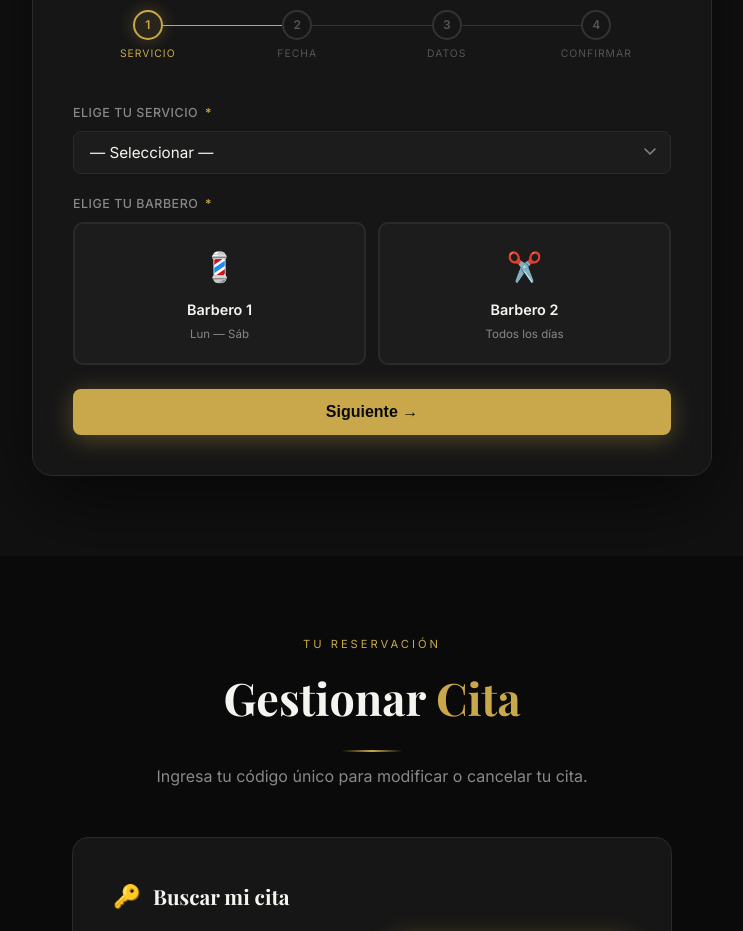
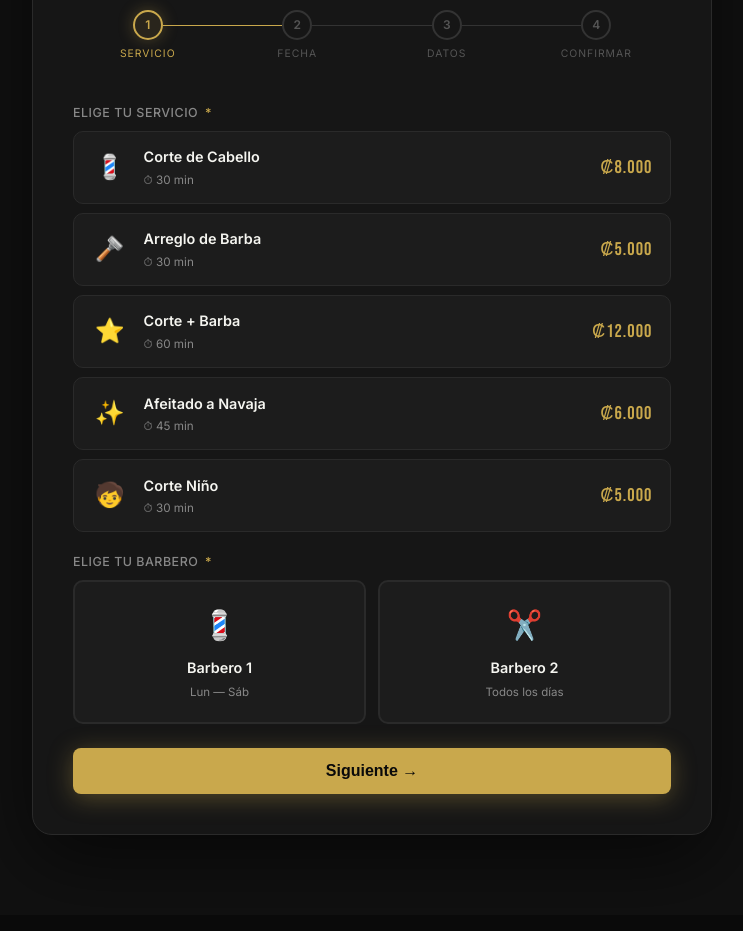
Before and after one commit to barbermanhaus-prog/manhaus, a website: page public/index.html in a window 1280 px wide. Shown: the part 2560-3491 px from the top of the page, without its empty margins (268-1011 px from the left). Drawn offline with nearby package versions, Linux system fonts and the light colour scheme.

Commit message:
feat: selector de servicios con cards, 18:30 disponible, bloqueo por duración

```diff
--- a/public/css/style.css
+++ b/public/css/style.css
@@ -884,6 +884,93 @@ footer {
 /* ─────────────────────────────────────────────
    RESPONSIVE
 ───────────────────────────────────────────── */
+/* ── Service Picker Cards ───────────────────── */
+.svc-pick-grid {
+  display: flex;
+  flex-direction: column;
+  gap: .55rem;
+}
+
+.svc-pick {
+  display: flex;
+  align-items: center;
+  gap: 1rem;
+  background: var(--card2);
+  border: 1.5px solid var(--border);
+  border-radius: 10px;
+  padding: .85rem 1.1rem;
+  cursor: pointer;
+  transition: all .2s;
+  position: relative;
+  overflow: hidden;
+}
+
+.svc-pick::before {
+  content: '';
+  position: absolute;
+  inset: 0;
+  background: linear-gradient(90deg, rgba(201,168,76,.06), transparent);
+  opacity: 0;
+  transition: opacity .2s;
+}
+
+.svc-pick:hover {
+  border-color: rgba(201,168,76,.45);
+  transform: translateX(3px);
+}
+
+.svc-pick:hover::before { opacity: 1; }
+
+.svc-pick.selected {
+  border-color: var(--gold);
+  background: rgba(201,168,76,.08);
+}
+
+.svc-pick.selected::before { opacity: 1; }
+
+.svc-pick.selected::after {
+  content: '✓';
+  position: absolute;
+  top: 8px; right: 10px;
+  width: 20px; height: 20px;
+  background: var(--gold);
+  color: var(--black);
+  border-radius: 50%;
+  font-size: .65rem;
+  font-weight: 700;
+  display: flex;
+  align-items: center;
+  justify-content: center;
+}
+
+.svc-pick-ico {
+  font-size: 1.5rem;
+  flex-shrink: 0;
+  width: 36px;
+  text-align: center;
+}
+
+.svc-pick-info { flex: 1; min-width: 0; }
+
+.svc-pick-name {
+  font-weight: 600;
+  font-size: .9rem;
+  margin-bottom: .15rem;
+}
+
+.svc-pick-meta {
+  font-size: .73rem;
+  color: var(--text-muted);
+}
+
+.svc-pick-price {
+  font-family: 'Bebas Neue', sans-serif;
+  font-size: 1.15rem;
+  color: var(--gold);
+  letter-spacing: 1px;
+  flex-shrink: 0;
+}
+
 @media (max-width: 640px) {
   .form-row { grid-template-columns: 1fr; }
   .slots-grid { grid-template-columns: repeat(3, 1fr); }
--- a/public/index.html
+++ b/public/index.html
@@ -169,14 +169,48 @@
         <div class="form-panel active" id="panel-1">
           <div class="form-group">
             <label class="form-label">Elige tu Servicio <span class="req">*</span></label>
-            <select class="form-control" id="sel-service">
-              <option value="">— Seleccionar —</option>
-              <option value="corte">Corte de Cabello — ₡8.000 (30 min)</option>
-              <option value="barba">Arreglo de Barba — ₡5.000 (30 min)</option>
-              <option value="combo">Corte + Barba — ₡12.000 (60 min)</option>
-              <option value="navaja">Afeitado a Navaja — ₡6.000 (45 min)</option>
-              <option value="nino">Corte Niño — ₡5.000 (30 min)</option>
-            </select>
+            <div class="svc-pick-grid">
+              <div class="svc-pick" data-service="corte" onclick="selectService('corte')">
+                <span class="svc-pick-ico">💈</span>
+                <div class="svc-pick-info">
+                  <div class="svc-pick-name">Corte de Cabello</div>
+                  <div class="svc-pick-meta">⏱ 30 min</div>
+                </div>
+                <div class="svc-pick-price">₡8.000</div>
+              </div>
+              <div class="svc-pick" data-service="barba" onclick="selectService('barba')">
+                <span class="svc-pick-ico">🪒</span>
+                <div class="svc-pick-info">
+                  <div class="svc-pick-name">Arreglo de Barba</div>
+                  <div class="svc-pick-meta">⏱ 30 min</div>
+                </div>
+                <div class="svc-pick-price">₡5.000</div>
+              </div>
+              <div class="svc-pick" data-service="combo" onclick="selectService('combo')">
+                <span class="svc-pick-ico">⭐</span>
+                <div class="svc-pick-info">
+                  <div class="svc-pick-name">Corte + Barba</div>
+                  <div class="svc-pick-meta">⏱ 60 min</div>
+                </div>
+                <div class="svc-pick-price">₡12.000</div>
+              </div>
+              <div class="svc-pick" data-service="navaja" onclick="selectService('navaja')">
+                <span class="svc-pick-ico">✨</span>
+                <div class="svc-pick-info">
+                  <div class="svc-pick-name">Afeitado a Navaja</div>
+                  <div class="svc-pick-meta">⏱ 45 min</div>
+                </div>
+                <div class="svc-pick-price">₡6.000</div>
+              </div>
+              <div class="svc-pick" data-service="nino" onclick="selectService('nino')">
+                <span class="svc-pick-ico">🧒</span>
+                <div class="svc-pick-info">
+                  <div class="svc-pick-name">Corte Niño</div>
+                  <div class="svc-pick-meta">⏱ 30 min</div>
+                </div>
+                <div class="svc-pick-price">₡5.000</div>
+              </div>
+            </div>
           </div>
           <div class="form-group">
             <label class="form-label">Elige tu Barbero <span class="req">*</span></label>
--- a/public/js/app.js
+++ b/public/js/app.js
@@ -10,6 +10,7 @@ const state = {
   currentStep: 1,
   barberId: null,
   service: null,
+  duration: 30,
   date: null,
   time: null,
   name: null,
@@ -27,6 +28,14 @@ const SERVICE_NAMES = {
   navaja: 'Afeitado a Navaja',
   nino:   'Corte Niño',
 };
+
+const SERVICES_DATA = [
+  { id: 'corte',  name: 'Corte de Cabello',  duration: 30, price: '₡8.000',  icon: '💈' },
+  { id: 'barba',  name: 'Arreglo de Barba',  duration: 30, price: '₡5.000',  icon: '🪒' },
+  { id: 'combo',  name: 'Corte + Barba',     duration: 60, price: '₡12.000', icon: '⭐' },
+  { id: 'navaja', name: 'Afeitado a Navaja', duration: 45, price: '₡6.000',  icon: '✨' },
+  { id: 'nino',   name: 'Corte Niño',        duration: 30, price: '₡5.000',  icon: '🧒' },
+];
 
 const DAY_NAMES = ['Dom','Lun','Mar','Mié','Jue','Vie','Sáb'];
 const MONTH_NAMES = ['Ene','Feb','Mar','Abr','May','Jun','Jul','Ago','Sep','Oct','Nov','Dic'];
@@ -92,9 +101,22 @@ function goStep(n) {
   setStep(n);
 }
 
+function selectService(id) {
+  const svc = SERVICES_DATA.find(s => s.id === id);
+  if (!svc) return;
+  state.service  = svc.id;
+  state.duration = svc.duration;
+  // Reset slots cuando cambia el servicio (duración distinta puede cambiar disponibilidad)
+  state.time = null;
+  document.querySelectorAll('.svc-pick').forEach(el =>
+    el.classList.toggle('selected', el.dataset.service === id)
+  );
+  if (state.barberId && state.date) loadSlots();
+}
+
 function validateStep(s) {
   if (s === 1) {
-    if (!document.getElementById('sel-service').value) {
+    if (!state.service) {
       toast('error', 'Servicio requerido', 'Por favor selecciona un servicio.');
       return false;
     }
@@ -169,7 +191,7 @@ async function loadSlots() {
   loading.style.display = 'block';
 
   try {
-    const res = await fetch(`${API_URL}/api/available?barberId=${state.barberId}&date=${dateVal}`);
+    const res = await fetch(`${API_URL}/api/available?barberId=${state.barberId}&date=${dateVal}&service=${state.service || 'corte'}`);
     const data = await res.json();
     loading.style.display = 'none';
 
@@ -208,7 +230,7 @@ function selectSlot(time, btn) {
 
 // ─── Summary ────────────────────────────────────
 function buildSummary() {
-  const svcName = SERVICE_NAMES[document.getElementById('sel-service').value] || '—';
+  const svcName = SERVICE_NAMES[state.service] || '—';
   const barberName = state.barberId === 1 ? 'Barbero 1 (Lun–Sáb)' : 'Barbero 2 (Todos los días)';
   document.getElementById('summary-box').innerHTML = `
     <div class="summary-row">
@@ -253,7 +275,7 @@ async function confirmBooking() {
         clientPhone: state.phone,
         clientEmail: state.email,
         barberId:    state.barberId,
-        service:     document.getElementById('sel-service').value,
+        service:     state.service,
         date:        state.date,
         time:        state.time,
       }),
@@ -306,7 +328,9 @@ function resetForm() {
   state.phone = null;
   state.email = null;
 
-  document.getElementById('sel-service').value = '';
+  state.service = null;
+  state.duration = 30;
+  document.querySelectorAll('.svc-pick').forEach(el => el.classList.remove('selected'));
   document.getElementById('inp-date').value = '';
   document.getElementById('inp-name').value = '';
   document.getElementById('inp-phone').value = '';
```
Also changed, not shown: server.js (+38 -18 lines).
